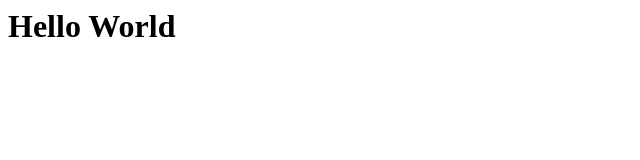
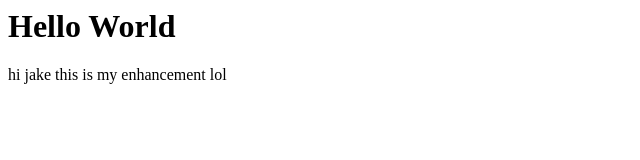
Before and after one commit to nguyek28-1739687/nguyek28-1739687.github.io, a plain HTML site: page index.html in a window 1280 px wide. Shown: the whole page, without its empty margins (0-640 px from the left). Drawn offline with Linux system fonts and the light colour scheme.

Commit message:
Add files via upload

```diff
--- a/index.html
+++ b/index.html
@@ -5,5 +5,8 @@
     </head>
     <body>
         <h1>Hello World</h1>
+        <footer>
+            <p>hi jake this is my enhancement lol</p>
+          </footer>
     </body>
 </html>
```
